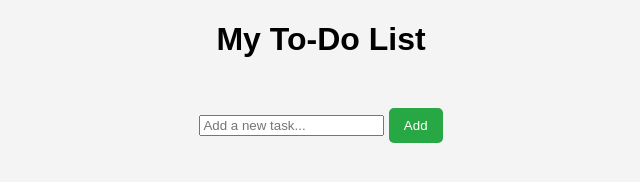
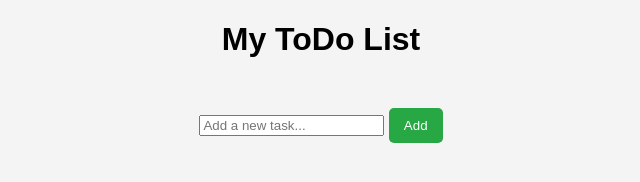
Before and after one commit to Siva-0906/todo-app, a plain HTML site: page index.html in a window 1280 px wide. Shown: the whole page, without its empty margins (319-959 px from the left). Drawn offline with Linux system fonts and the light colour scheme.

Commit message:
modified name:   index.html modified name:   style.css

```diff
--- a/index.html
+++ b/index.html
@@ -6,7 +6,7 @@
   <link rel="stylesheet" href="style.css">
 </head>
 <body>
-  <h1>My To-Do List</h1>
+  <h1>My ToDo List</h1>
   <div class="container">
     <input type="text" id="taskInput" placeholder="Add a new task..." />
     <button id="addBtn">Add</button>
```
